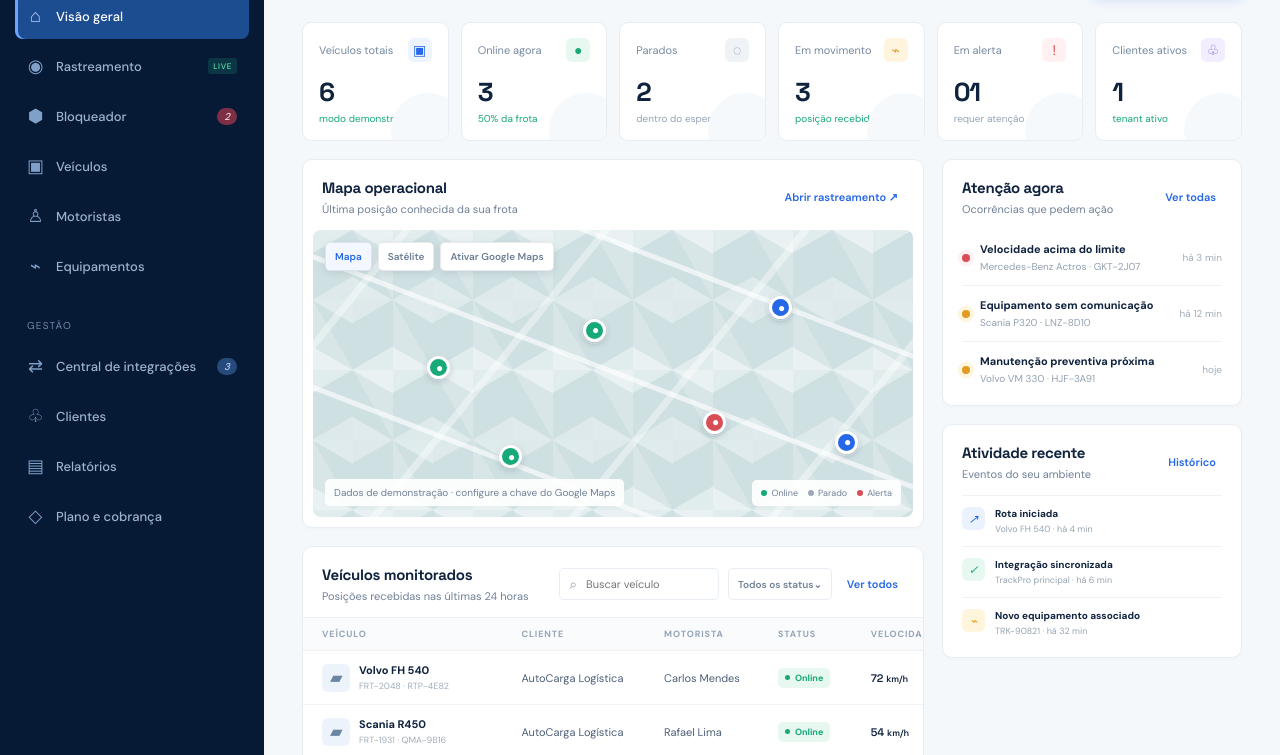
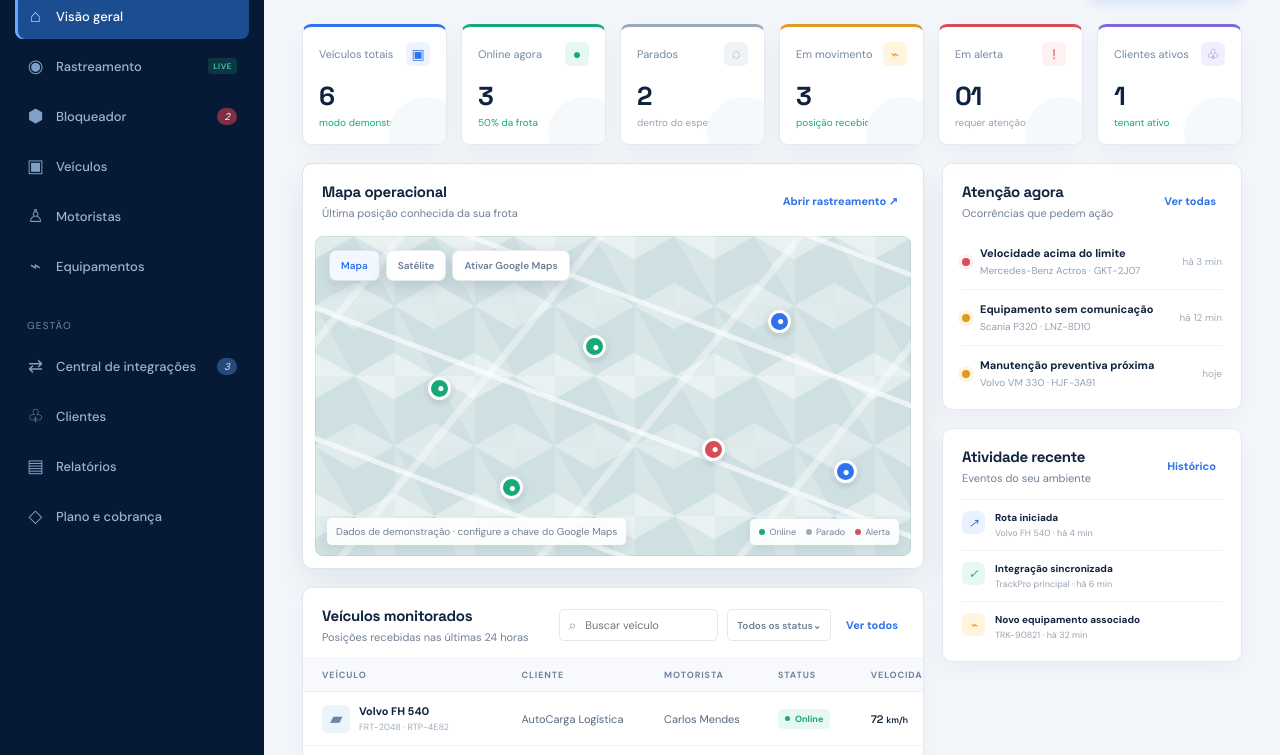
Before and after one commit to dbtecnologia/nexus-fleet, a website: page index.html in a window 1280 px wide. Shown: the part 194-949 px from the top of the page. Drawn offline with Linux system fonts and the light colour scheme.

Commit message:
refine: improve visual hierarchy

```diff
--- a/enhancements.css
+++ b/enhancements.css
@@ -68,3 +68,79 @@
    .map-legend { display: none; }
  }
  @media (max-width: 900px) { .client-grid { grid-template-columns: 1fr; } }
+
+/* Visual refinement: command-center hierarchy */
+:root {
+  --canvas: #f3f6fa;
+  --line: #e1e8f0;
+  --blue: #2f72ed;
+}
+
+body { background: var(--canvas); }
+.topbar {
+  position: sticky;
+  top: 0;
+  z-index: 12;
+  background: rgba(255, 255, 255, .92);
+  backdrop-filter: blur(14px);
+  border-bottom-color: rgba(215, 225, 236, .9);
+}
+.page { max-width: 1540px; padding-top: 34px; }
+.page-heading h1, .view-topline h1 { letter-spacing: -.055em; }
+.metrics-grid { gap: 14px; }
+.metric-card {
+  border-color: #e3eaf2;
+  box-shadow: 0 8px 24px rgba(16, 35, 62, .045);
+  transition: box-shadow .18s ease, transform .18s ease;
+}
+.metric-card:nth-child(1) { border-top: 3px solid #2f72ed; }
+.metric-card:nth-child(2) { border-top: 3px solid #18a978; }
+.metric-card:nth-child(3) { border-top: 3px solid #9aaaba; }
+.metric-card:nth-child(4) { border-top: 3px solid #df9b24; }
+.metric-card:nth-child(5) { border-top: 3px solid #d84d56; }
+.metric-card:nth-child(6) { border-top: 3px solid #8066da; }
+.map-panel {
+  border-color: #dbe5ef;
+  box-shadow: 0 14px 36px rgba(16, 35, 62, .08);
+}
+.map-panel .panel-head { padding-bottom: 16px; }
+.map-wrap {
+  height: 320px;
+  margin: 0 12px 12px;
+  box-shadow: inset 0 0 0 1px rgba(7, 26, 53, .07);
+}
+.map-controls { left: 14px; top: 14px; }
+.map-control {
+  border-radius: 7px;
+  padding: 8px 11px;
+  box-shadow: 0 5px 15px rgba(16, 35, 62, .12);
+}
+.map-caption, .map-legend { box-shadow: 0 4px 12px rgba(16, 35, 62, .08); }
+.data-panel, .side-stack .panel {
+  border-color: var(--line);
+  box-shadow: 0 9px 25px rgba(16, 35, 62, .04);
+}
+.data-table th { color: #71849c; background: #f7f9fc; }
+.data-table td { color: #536981; }
+.data-table tbody tr { transition: background .15s ease; }
+.panel-link { font-weight: 700; }
+.view-topline { align-items: flex-end; }
+
+@media (hover: hover) and (pointer: fine) {
+  .metric-card:hover {
+    transform: translateY(-2px);
+    box-shadow: 0 14px 28px rgba(16, 35, 62, .08);
+  }
+  .data-table tbody tr:hover { background: #f8fbff; }
+}
+
+@media (hover: none) {
+  .nav-item:not(.active):hover { color: #9fb2cc; background: transparent; }
+  .button:hover { border-color: var(--line); }
+  .row-action:hover { color: #9aaaba; }
+}
+
+@media (max-width: 800px) {
+  .page { padding-top: 24px; }
+  .map-wrap { height: 272px; }
+}
```
